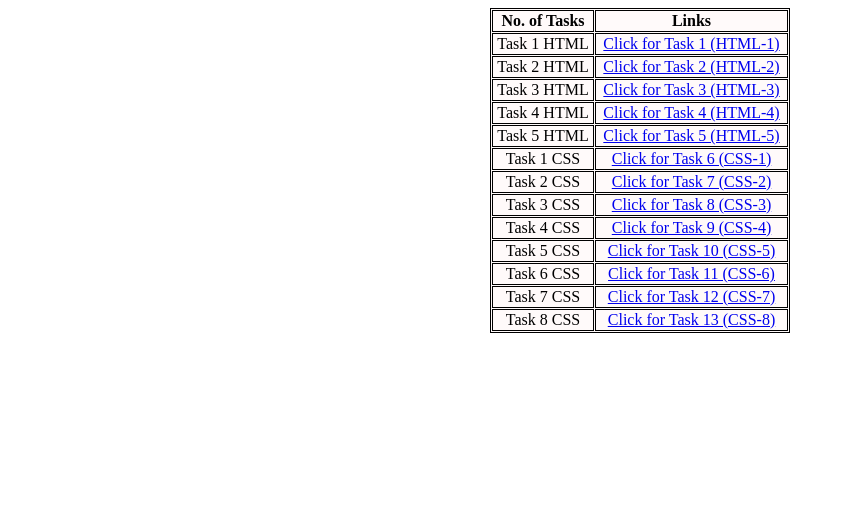
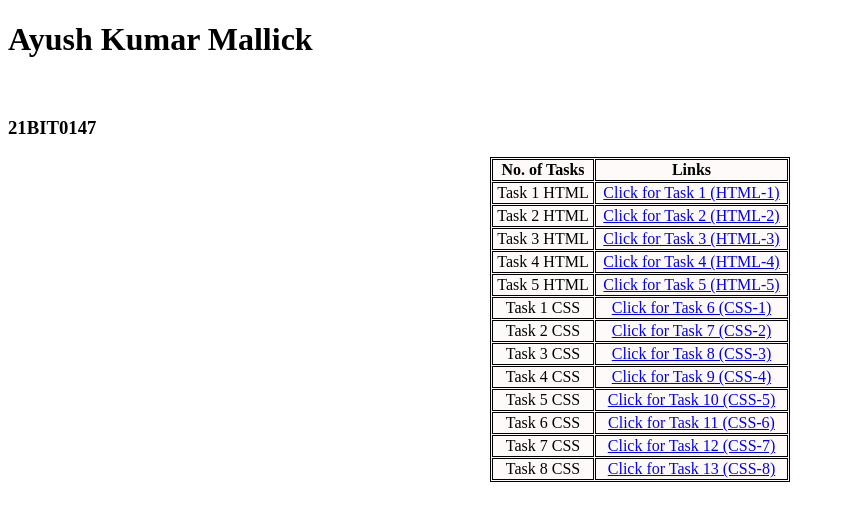
Before and after one commit to AyushMallick/MERN_HC_EthInts, a plain HTML site: page index.html in a window 1280 px wide. Shown: the whole page, without its empty margins (0-845 px from the left). Drawn offline with Linux system fonts and the light colour scheme.

Commit message:
Update index.html

```diff
--- a/index.html
+++ b/index.html
@@ -6,6 +6,8 @@
     <title>Index</title>
 </head>
 <body>
+    <h1> Ayush Kumar Mallick </h1><br>
+    <h3>21BIT0147</h3>
     <table align ="center" border="1" cellspacing="1" bordercolor="black" bgcolor ="snow" height="5" width="300">
         <tr>
             <th>No. of Tasks</th>
```
